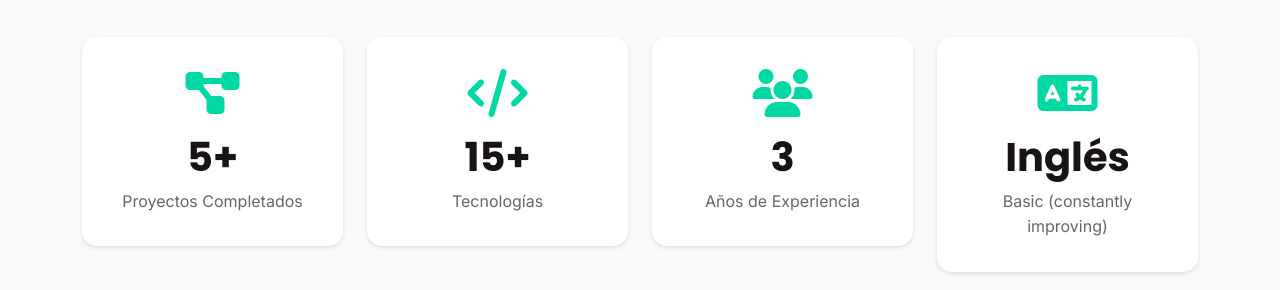
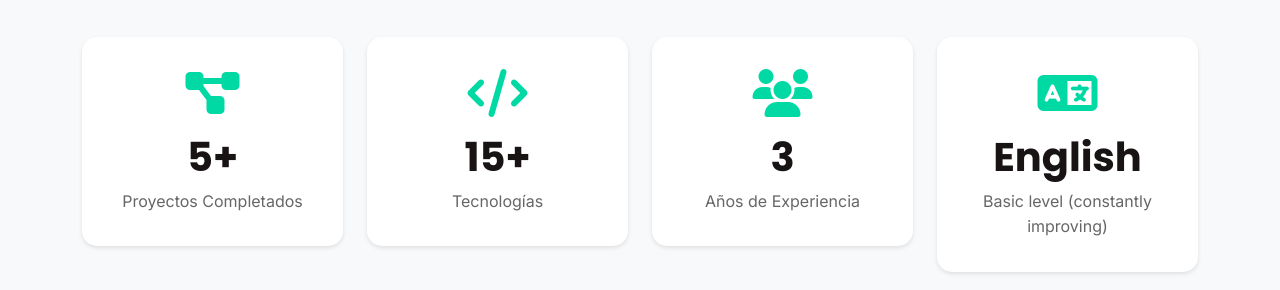
Before and after one commit to rasoh2/portafolio, a React (Vite) app: page / in a window 1280 px wide. Shown: the part 5680-5970 px from the top of the page. Built offline with nearby package versions, Linux system fonts and the light colour scheme.

Commit message:
Actualización en Skills.jsx

```diff
--- a/src/components/Skills.jsx
+++ b/src/components/Skills.jsx
@@ -326,8 +326,8 @@ function Skills() {
           >
             <div className='stat-box text-center'>
               <i className='fas fa-language stat-icon'></i>
-              <h4 className='stat-number'>Inglés</h4>
-              <p className='stat-label'>Basic (constantly improving)</p>
+              <h4 className='stat-number'>English</h4>
+              <p className='stat-label'>Basic level (constantly improving)</p>
             </div>
           </div>
         </div>
```
